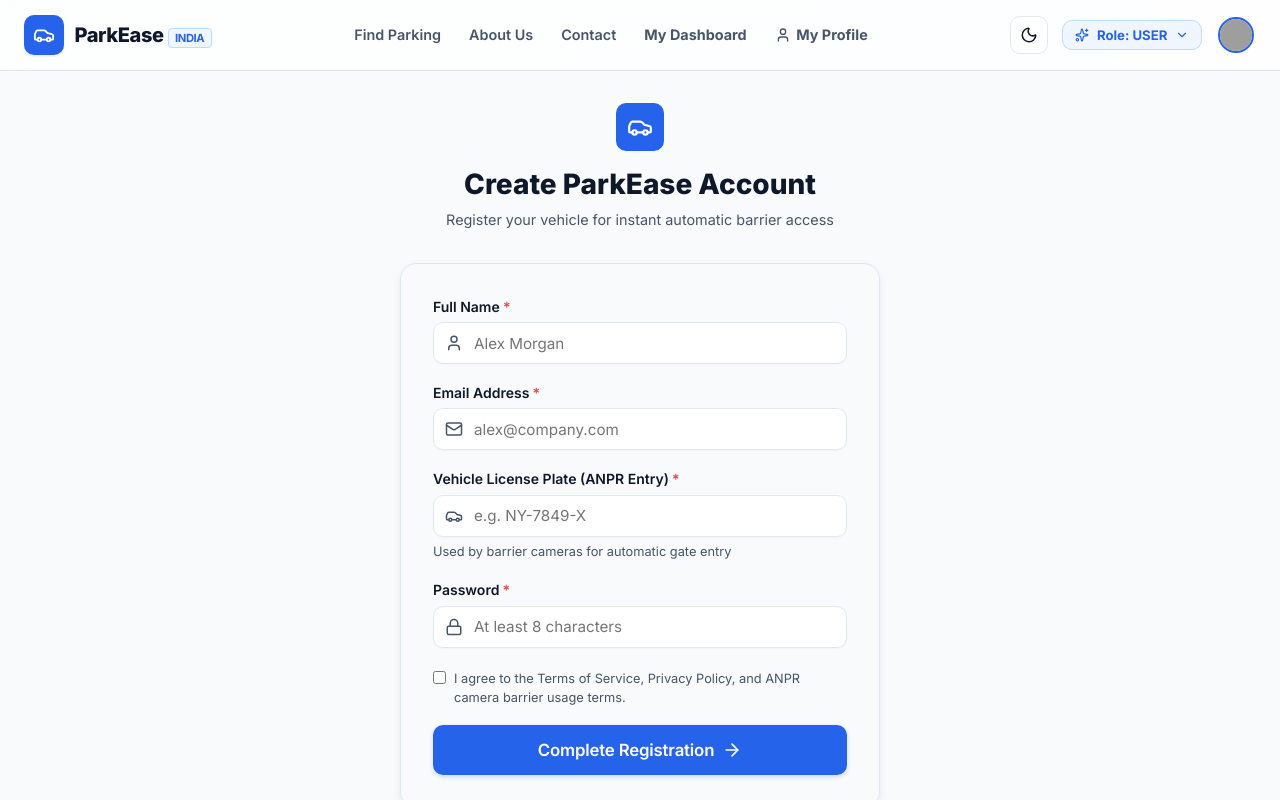
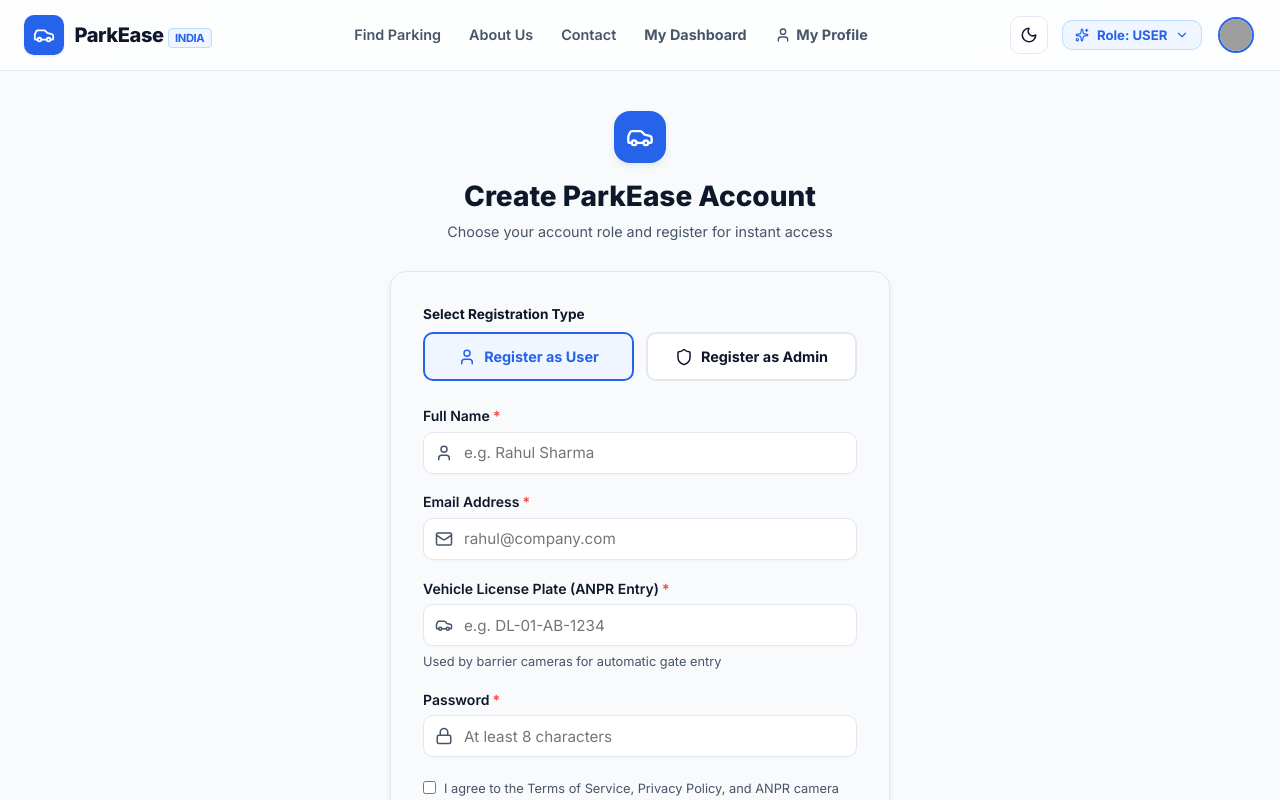
Before and after one commit to Mahadevswamy06/ParkEase, a React (Vite) app: page /register in a window 1280 px wide. Shown: the top 800 px of the page. Built offline with nearby package versions, Linux system fonts and the light colour scheme; grey boxes are pictures that could not be loaded.

Commit message:
feat: add Register as User and Register as Admin options, remove demo presets

```diff
--- a/src/context/AuthContext.jsx
+++ b/src/context/AuthContext.jsx
@@ -45,12 +45,12 @@
       id: `usr-${Date.now()}`,
       name: userData.name,
       email: userData.email,
-      phone: userData.phone || "+1 (555) 000-0000",
-      role: "user",
+      phone: userData.phone || "+91 98765 00000",
+      role: userData.role || "user",
       avatar: "https://images.unsplash.com/photo-1535713875002-d1d0cf377fde?auto=format&fit=crop&w=300&q=80",
       memberSince: "Aug 2026",
       totalBookings: 0,
-      vehiclePlate: userData.vehiclePlate || "NY-9900-Z",
+      vehiclePlate: userData.vehiclePlate || "DL-01-AB-1234",
       status: "Active"
     };
     setCurrentUser(newUser);
--- a/src/pages/public/LoginPage.jsx
+++ b/src/pages/public/LoginPage.jsx
@@ -1,6 +1,6 @@
 import React, { useState } from 'react';
 import { Link, useNavigate } from 'react-router-dom';
-import { Car, Mail, Lock, LogIn, Sparkles, Shield, User } from 'lucide-react';
+import { Car, Mail, Lock, LogIn } from 'lucide-react';
 import Input from '../../components/Input';
 import Button from '../../components/Button';
 import Card from '../../components/Card';
@@ -9,11 +9,11 @@
 
 const LoginPage = () => {
   const navigate = useNavigate();
-  const { login, switchRole } = useAuth();
+  const { login } = useAuth();
   const { addToast } = useToast();
 
-  const [email, setEmail] = useState('alex.morgan@parkease.in');
-  const [password, setPassword] = useState('password123');
+  const [email, setEmail] = useState('');
+  const [password, setPassword] = useState('');
   const [loading, setLoading] = useState(false);
 
   const handleSubmit = (e) => {
@@ -29,17 +29,6 @@
         navigate('/user/dashboard');
       }
     }, 500);
-  };
-
-  const quickLoginAs = (role) => {
-    switchRole(role);
-    if (role === 'admin') {
-      addToast('Signed in as Admin (Rajesh Kumar)', 'success');
-      navigate('/admin');
-    } else {
-      addToast('Signed in as User (Alex Morgan)', 'success');
-      navigate('/user/dashboard');
-    }
   };
 
   return (
@@ -78,7 +67,7 @@
               label="Email Address"
               type="email"
               icon={Mail}
-              placeholder="alex.morgan@parkease.in"
+              placeholder="enter your email address"
               value={email}
               onChange={(e) => setEmail(e.target.value)}
               required
@@ -106,21 +95,6 @@
               Sign In
             </Button>
           </form>
-
-          {/* Quick Demo Login Presets */}
-          <div style={{ marginTop: '1.75rem', paddingTop: '1.25rem', borderTop: '1px solid var(--border)' }}>
-            <div style={{ fontSize: '0.75rem', fontWeight: 700, color: 'var(--text-muted)', textAlign: 'center', marginBottom: '0.75rem', textTransform: 'uppercase' }}>
-              Quick Demo Login Presets
-            </div>
-            <div style={{ display: 'grid', gridTemplateColumns: '1fr 1fr', gap: '0.75rem' }}>
-              <Button variant="secondary" size="sm" icon={User} onClick={() => quickLoginAs('user')}>
-                Demo Driver
-              </Button>
-              <Button variant="secondary" size="sm" icon={Shield} onClick={() => quickLoginAs('admin')}>
-                Demo Admin
-              </Button>
-            </div>
-          </div>
         </Card>
 
         <p style={{ textAlign: 'center', fontSize: '0.9rem', color: 'var(--text-secondary)', marginTop: '1.5rem' }}>
--- a/src/pages/public/RegisterPage.jsx
+++ b/src/pages/public/RegisterPage.jsx
@@ -1,6 +1,6 @@
 import React, { useState } from 'react';
 import { Link, useNavigate } from 'react-router-dom';
-import { Car, User, Mail, Lock, CreditCard, ArrowRight } from 'lucide-react';
+import { Car, User, Mail, Lock, Shield, ArrowRight } from 'lucide-react';
 import Input from '../../components/Input';
 import Button from '../../components/Button';
 import Card from '../../components/Card';
@@ -12,6 +12,7 @@
   const { register } = useAuth();
   const { addToast } = useToast();
 
+  const [role, setRole] = useState('user'); // 'user' or 'admin'
   const [formData, setFormData] = useState({
     name: '',
     email: '',
@@ -26,9 +27,13 @@
     setLoading(true);
     setTimeout(() => {
       setLoading(false);
-      const res = register(formData);
-      addToast(`Account created successfully! Welcome, ${res.user.name}.`, 'success', 'Registration Complete');
+      const res = register({ ...formData, role });
+      addToast(`Account created as ${role === 'admin' ? 'System Admin' : 'Driver'}! Welcome, ${res.user.name}.`, 'success', 'Registration Complete');
+      if (role === 'admin') {
+        navigate('/admin');
+      } else {
         navigate('/user/dashboard');
+      }
     }, 600);
   };
 
@@ -38,36 +43,91 @@
       display: 'flex',
       alignItems: 'center',
       justifyContent: 'center',
-      padding: '2rem 1.5rem',
+      padding: '2.5rem 1.5rem',
       backgroundColor: 'var(--bg)'
     }}>
-      <div style={{ width: '100%', maxWidth: '480px' }} className="animate-fade-in">
-        <div style={{ textAlign: 'center', marginBottom: '2rem' }}>
+      <div style={{ width: '100%', maxWidth: '500px' }} className="animate-fade-in">
+        <div style={{ textAlign: 'center', marginBottom: '1.75rem' }}>
           <div style={{
-            width: '48px',
-            height: '48px',
-            borderRadius: 'var(--radius-md)',
+            width: '52px',
+            height: '52px',
+            borderRadius: 'var(--radius-lg)',
             backgroundColor: 'var(--primary)',
             color: '#FFFFFF',
             display: 'inline-flex',
             alignItems: 'center',
             justifyContent: 'center',
-            marginBottom: '0.75rem'
+            marginBottom: '0.75rem',
+            boxShadow: 'var(--shadow-md)'
           }}>
-            <Car size={26} />
+            <Car size={28} />
           </div>
           <h2 style={{ fontSize: '1.75rem', fontWeight: 800, color: 'var(--text)' }}>Create ParkEase Account</h2>
           <p style={{ fontSize: '0.9rem', color: 'var(--text-secondary)', marginTop: '0.25rem' }}>
-            Register your vehicle for instant automatic barrier access
+            Choose your account role and register for instant access
           </p>
         </div>
 
         <Card padding="lg">
+          {/* Account Type Selector: Register as User / Register as Admin */}
+          <div style={{ marginBottom: '1.5rem' }}>
+            <label style={{ fontSize: '0.85rem', fontWeight: 700, color: 'var(--text)', display: 'block', marginBottom: '0.5rem' }}>
+              Select Registration Type
+            </label>
+            <div style={{ display: 'grid', gridTemplateColumns: '1fr 1fr', gap: '0.75rem' }}>
+              <button
+                type="button"
+                onClick={() => setRole('user')}
+                style={{
+                  display: 'flex',
+                  alignItems: 'center',
+                  justifyContent: 'center',
+                  gap: '0.5rem',
+                  padding: '0.85rem 1rem',
+                  borderRadius: 'var(--radius-md)',
+                  border: `2px solid ${role === 'user' ? 'var(--primary)' : 'var(--border)'}`,
+                  backgroundColor: role === 'user' ? 'var(--primary-light)' : 'var(--card-bg)',
+                  color: role === 'user' ? 'var(--primary)' : 'var(--text)',
+                  fontWeight: 700,
+                  fontSize: '0.9rem',
+                  cursor: 'pointer',
+                  transition: 'var(--transition)'
+                }}
+              >
+                <User size={18} />
+                <span>Register as User</span>
+              </button>
+
+              <button
+                type="button"
+                onClick={() => setRole('admin')}
+                style={{
+                  display: 'flex',
+                  alignItems: 'center',
+                  justifyContent: 'center',
+                  gap: '0.5rem',
+                  padding: '0.85rem 1rem',
+                  borderRadius: 'var(--radius-md)',
+                  border: `2px solid ${role === 'admin' ? 'var(--primary)' : 'var(--border)'}`,
+                  backgroundColor: role === 'admin' ? 'var(--primary-light)' : 'var(--card-bg)',
+                  color: role === 'admin' ? 'var(--primary)' : 'var(--text)',
+                  fontWeight: 700,
+                  fontSize: '0.9rem',
+                  cursor: 'pointer',
+                  transition: 'var(--transition)'
+                }}
+              >
+                <Shield size={18} />
+                <span>Register as Admin</span>
+              </button>
+            </div>
+          </div>
+
           <form onSubmit={handleSubmit} style={{ display: 'flex', flexDirection: 'column', gap: '1.1rem' }}>
             <Input
               label="Full Name"
               icon={User}
-              placeholder="Alex Morgan"
+              placeholder="e.g. Rahul Sharma"
               value={formData.name}
               onChange={(e) => setFormData({ ...formData, name: e.target.value })}
               required
@@ -77,21 +137,23 @@
               label="Email Address"
               type="email"
               icon={Mail}
-              placeholder="alex@company.com"
+              placeholder={role === 'admin' ? "admin@parkease.in" : "rahul@company.com"}
               value={formData.email}
               onChange={(e) => setFormData({ ...formData, email: e.target.value })}
               required
             />
 
+            {role === 'user' && (
               <Input
                 label="Vehicle License Plate (ANPR Entry)"
                 icon={Car}
-              placeholder="e.g. NY-7849-X"
+                placeholder="e.g. DL-01-AB-1234"
                 value={formData.vehiclePlate}
                 onChange={(e) => setFormData({ ...formData, vehiclePlate: e.target.value })}
                 helperText="Used by barrier cameras for automatic gate entry"
                 required
               />
+            )}
 
             <Input
               label="Password"
@@ -109,7 +171,7 @@
             </label>
 
             <Button type="submit" variant="primary" size="lg" icon={ArrowRight} iconPosition="right" loading={loading} fullWidth>
-              Complete Registration
+              {role === 'admin' ? 'Register as Admin' : 'Register as User'}
             </Button>
           </form>
         </Card>
```
Lines whose indentation alone changed are shown as unchanged.
